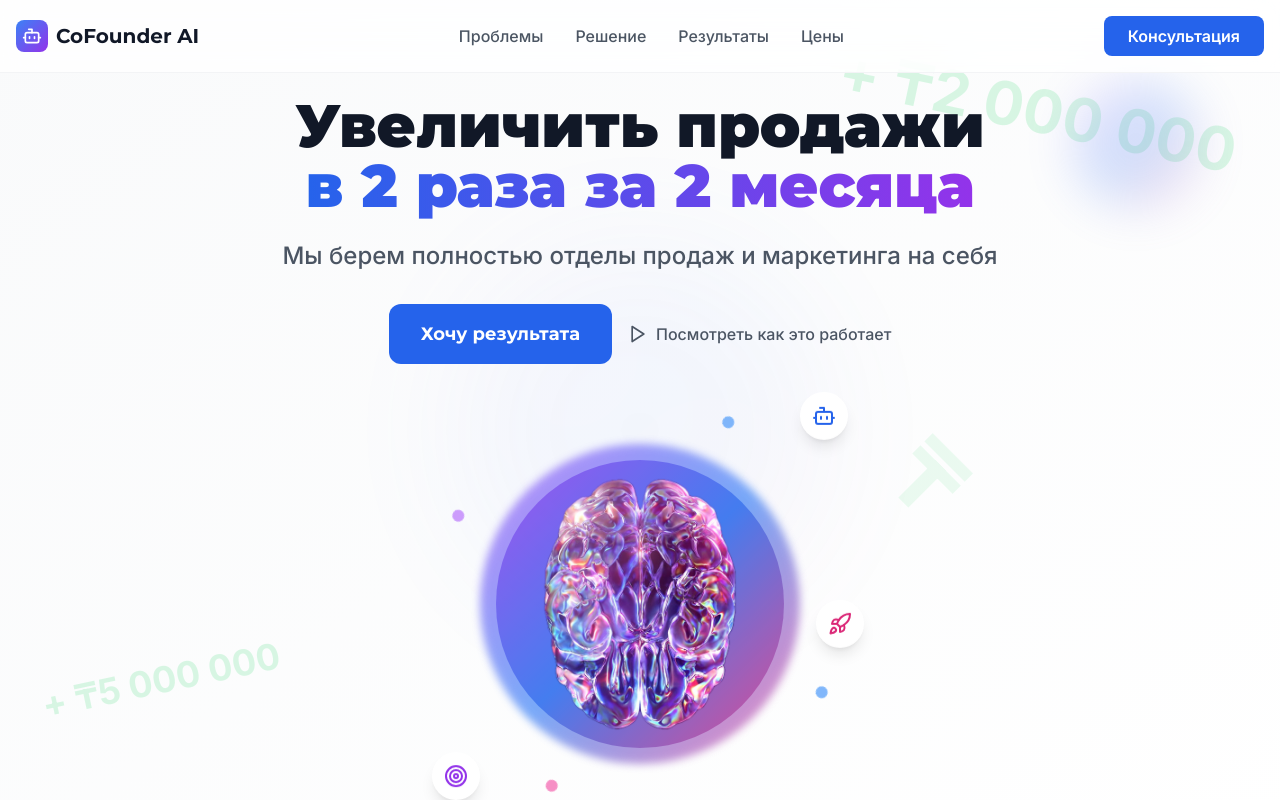
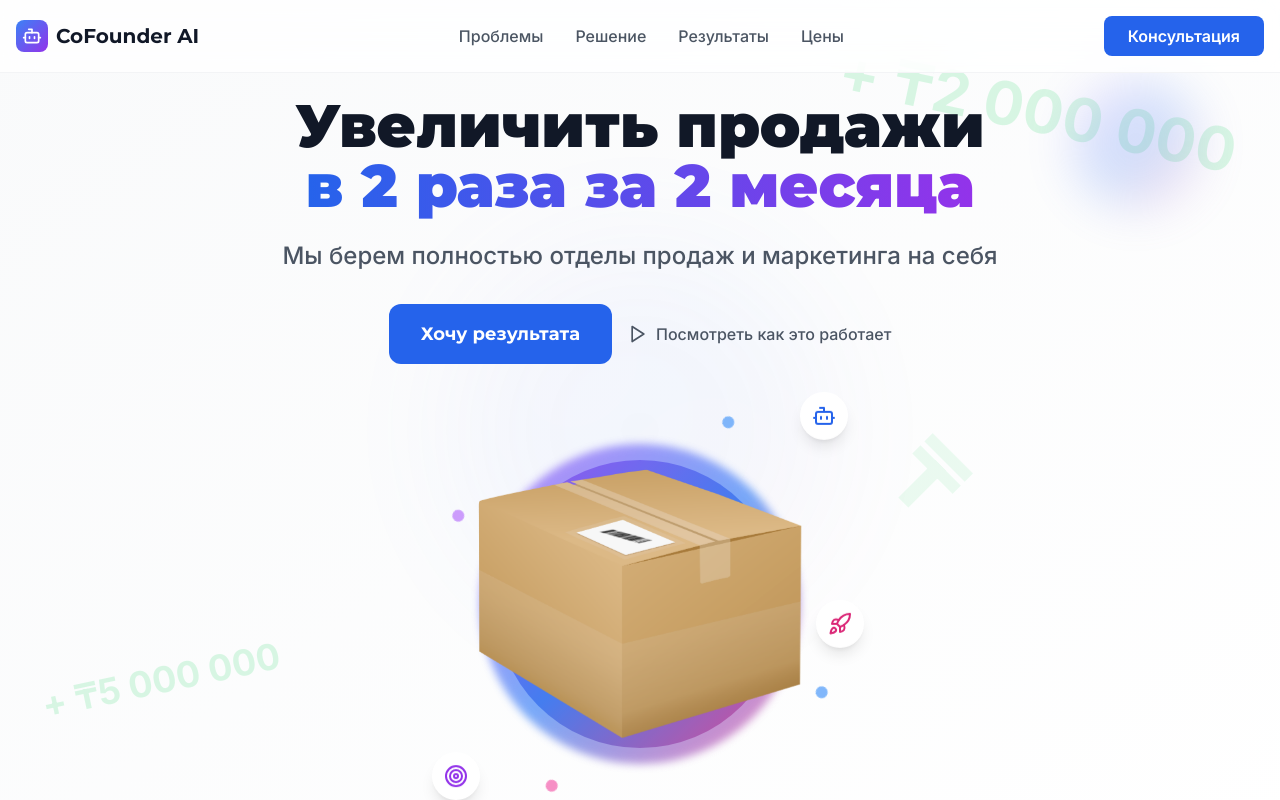
Before and after one commit to din-tezekbayev/co-founder-ai-landing, a React (Vite) app: page / in a window 1280 px wide. Shown: the top 800 px of the page. Built offline with nearby package versions, Linux system fonts and the light colour scheme.

Commit message:
- changed brain to box

```diff
--- a/src/CoFounderAI.tsx
+++ b/src/CoFounderAI.tsx
@@ -1,6 +1,6 @@
 import { useState, useEffect } from 'react';
 import { Play, Check, Users, TrendingUp, Zap, Target, Bot, Rocket } from 'lucide-react';
-import fancyBrainImage from '@/assets/images/fansy-brain.png';
+import box from '@/assets/images/box.png';
 import LeadForm from './components/LeadForm';
 import { initGoogleAPI } from './services/googleSheets';
 
@@ -198,7 +198,7 @@ const CoFounderAI = () => {
                       <div className="absolute inset-0 flex items-center justify-center">
                         <img
                           id="brain"
-                          src={fancyBrainImage}
+                          src={box}
                           alt="AI Brain"
                           className="w-full h-full object-contain animate-scale"
                         />
```
